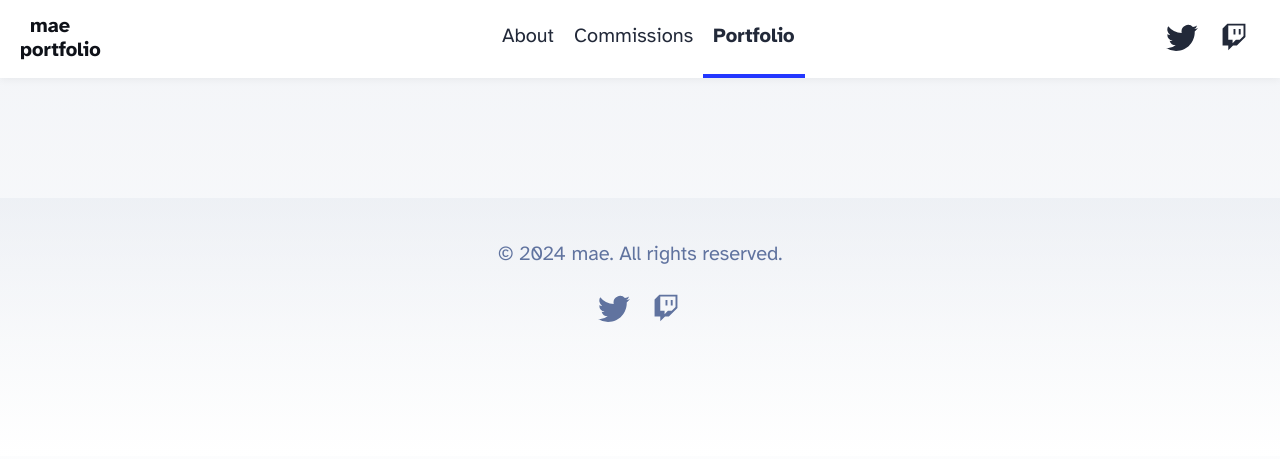
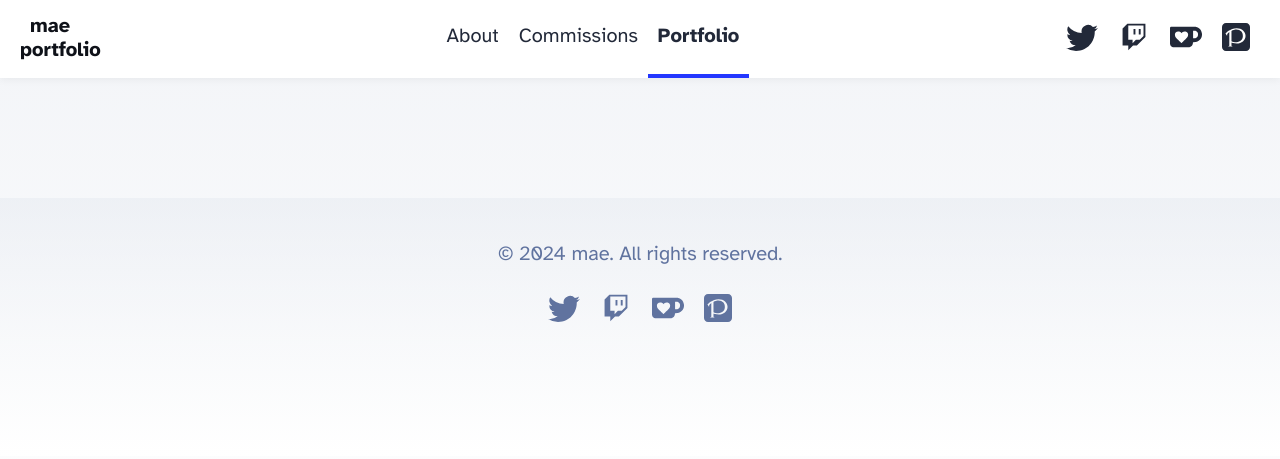
Before and after one commit to myntsu/mae, an Astro site: page /portfolio in a window 1280 px wide. Built offline with nearby package versions, Linux system fonts and the light colour scheme; Astro itself is replaced by a stand-in of ours.

Commit message:
updating links

```diff
--- a/src/components/Footer.astro
+++ b/src/components/Footer.astro
@@ -17,6 +17,14 @@ const today = new Date();
 		<a href="https://www.twitch.tv/iomaaki" target="_blank">
 			<span class="sr-only">Check my Twitch</span>
 			<svg xmlns="http://www.w3.org/2000/svg" aria-hidden="true" width="32" height="32" viewBox="0 0 24 24"><path fill="currentColor" d="M11.64 5.93h1.43v4.28h-1.43m3.93-4.28H17v4.28h-1.43M7 2L3.43 5.57v12.86h4.28V22l3.58-3.57h2.85L20.57 12V2m-1.43 9.29l-2.85 2.85h-2.86l-2.5 2.5v-2.5H7.71V3.43h11.43Z"/></svg>
+		</a>
+		<a href="https://ko-fi.com/iomaaki" target="_blank">
+			<span class="sr-only">Tip me a ko-fi</span>
+			<svg xmlns="http://www.w3.org/2000/svg" width="32" height="32" viewBox="0 0 32 32"><path fill="currentColor" d="M31.844 11.932c-1.032-5.448-6.48-6.125-6.48-6.125H.964C.156 5.807.057 6.87.057 6.87S-.052 16.637.03 22.637c.22 3.228 3.448 3.561 3.448 3.561s11.021-.031 15.953-.067c3.251-.568 3.579-3.423 3.541-4.98c5.808.323 9.896-3.776 8.871-9.219zm-14.751 4.683c-1.661 1.932-5.348 5.297-5.348 5.297s-.161.161-.417.031c-.099-.073-.14-.12-.14-.12c-.595-.588-4.491-4.063-5.381-5.271c-.943-1.287-1.385-3.599-.119-4.948c1.265-1.344 4.005-1.448 5.817.541c0 0 2.083-2.375 4.625-1.281c2.536 1.095 2.443 4.016.963 5.751m8.23.636c-1.24.156-2.244.036-2.244.036V9.714h2.359s2.631.735 2.631 3.516c0 2.552-1.313 3.557-2.745 4.021z"/></svg>
+		</a>
+		<a href="https://www.pixiv.net/en/users/102650868" target="_blank">
+			<span class="sr-only">Cehck my pixiv</span>
+			<svg xmlns="http://www.w3.org/2000/svg" width="28" height="32" viewBox="0 0 448 512"><path fill="currentColor" d="M64 32C28.7 32 0 60.7 0 96v320c0 35.3 28.7 64 64 64h320c35.3 0 64-28.7 64-64V96c0-35.3-28.7-64-64-64zm171.5 84c41 0 76.3 12.9 101.4 35.2c25.2 22.2 39.8 54.1 39.8 88.8c.1 35.3-16.6 66.3-42.4 87c-25.9 20.8-60.6 32.4-98.8 32.4c-43.5 0-83.8-16.1-83.8-16.1v51.8c7.4 2.2 19.7 7 11.9 14.8h-58.8c-7.7-7.8 3.6-12.4 12.1-14.8V175.5c-19.8 15.4-29.9 28.8-35.1 38.7c6 19.4-5.3 18.5-5.3 18.5l-20.5-33S128.7 116 235.5 116m-3.6 222.9c30 0 56-11.3 73.9-29.2c17.9-18.1 27.9-41.6 28-70.2c-.1-29.3-9.5-54.6-26.7-73.6c-17.2-18.9-42.7-31.3-75.2-31.4c-26.7-.1-59.8 9-80.2 23.7v164.9c18.6 9.3 46.8 15.9 80.2 15.8"/></svg>
 		</a>
 	</div>
 </footer>
--- a/src/components/Header.astro
+++ b/src/components/Header.astro
@@ -24,6 +24,14 @@ import { SITE_TITLE } from '../consts';
 			<a href="https://www.twitch.tv/iomaaki" target="_blank">
 				<span class="sr-only">Check my Twitch</span>
 				<svg xmlns="http://www.w3.org/2000/svg" aria-hidden="true" width="32" height="32" viewBox="0 0 24 24"><path fill="currentColor" d="M11.64 5.93h1.43v4.28h-1.43m3.93-4.28H17v4.28h-1.43M7 2L3.43 5.57v12.86h4.28V22l3.58-3.57h2.85L20.57 12V2m-1.43 9.29l-2.85 2.85h-2.86l-2.5 2.5v-2.5H7.71V3.43h11.43Z"/></svg>
+			</a>
+			<a href="https://ko-fi.com/iomaaki" target="_blank">
+				<span class="sr-only">Tip me a ko-fi</span>
+				<svg xmlns="http://www.w3.org/2000/svg" width="32" height="32" viewBox="0 0 32 32"><path fill="currentColor" d="M31.844 11.932c-1.032-5.448-6.48-6.125-6.48-6.125H.964C.156 5.807.057 6.87.057 6.87S-.052 16.637.03 22.637c.22 3.228 3.448 3.561 3.448 3.561s11.021-.031 15.953-.067c3.251-.568 3.579-3.423 3.541-4.98c5.808.323 9.896-3.776 8.871-9.219zm-14.751 4.683c-1.661 1.932-5.348 5.297-5.348 5.297s-.161.161-.417.031c-.099-.073-.14-.12-.14-.12c-.595-.588-4.491-4.063-5.381-5.271c-.943-1.287-1.385-3.599-.119-4.948c1.265-1.344 4.005-1.448 5.817.541c0 0 2.083-2.375 4.625-1.281c2.536 1.095 2.443 4.016.963 5.751m8.23.636c-1.24.156-2.244.036-2.244.036V9.714h2.359s2.631.735 2.631 3.516c0 2.552-1.313 3.557-2.745 4.021z"/></svg>
+			</a>
+			<a href="https://www.pixiv.net/en/users/102650868" target="_blank">
+				<span class="sr-only">Cehck my pixiv</span>
+				<svg xmlns="http://www.w3.org/2000/svg" width="28" height="32" viewBox="0 0 448 512"><path fill="currentColor" d="M64 32C28.7 32 0 60.7 0 96v320c0 35.3 28.7 64 64 64h320c35.3 0 64-28.7 64-64V96c0-35.3-28.7-64-64-64zm171.5 84c41 0 76.3 12.9 101.4 35.2c25.2 22.2 39.8 54.1 39.8 88.8c.1 35.3-16.6 66.3-42.4 87c-25.9 20.8-60.6 32.4-98.8 32.4c-43.5 0-83.8-16.1-83.8-16.1v51.8c7.4 2.2 19.7 7 11.9 14.8h-58.8c-7.7-7.8 3.6-12.4 12.1-14.8V175.5c-19.8 15.4-29.9 28.8-35.1 38.7c6 19.4-5.3 18.5-5.3 18.5l-20.5-33S128.7 116 235.5 116m-3.6 222.9c30 0 56-11.3 73.9-29.2c17.9-18.1 27.9-41.6 28-70.2c-.1-29.3-9.5-54.6-26.7-73.6c-17.2-18.9-42.7-31.3-75.2-31.4c-26.7-.1-59.8 9-80.2 23.7v164.9c18.6 9.3 46.8 15.9 80.2 15.8"/></svg>
 			</a>
 		</div>
 	</nav>
```
